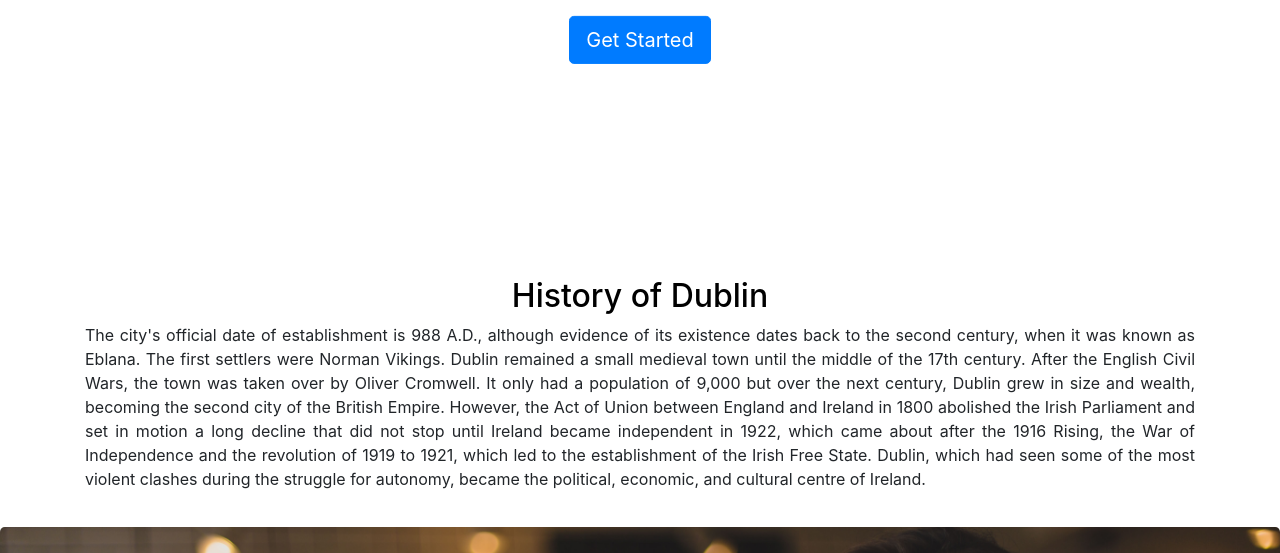
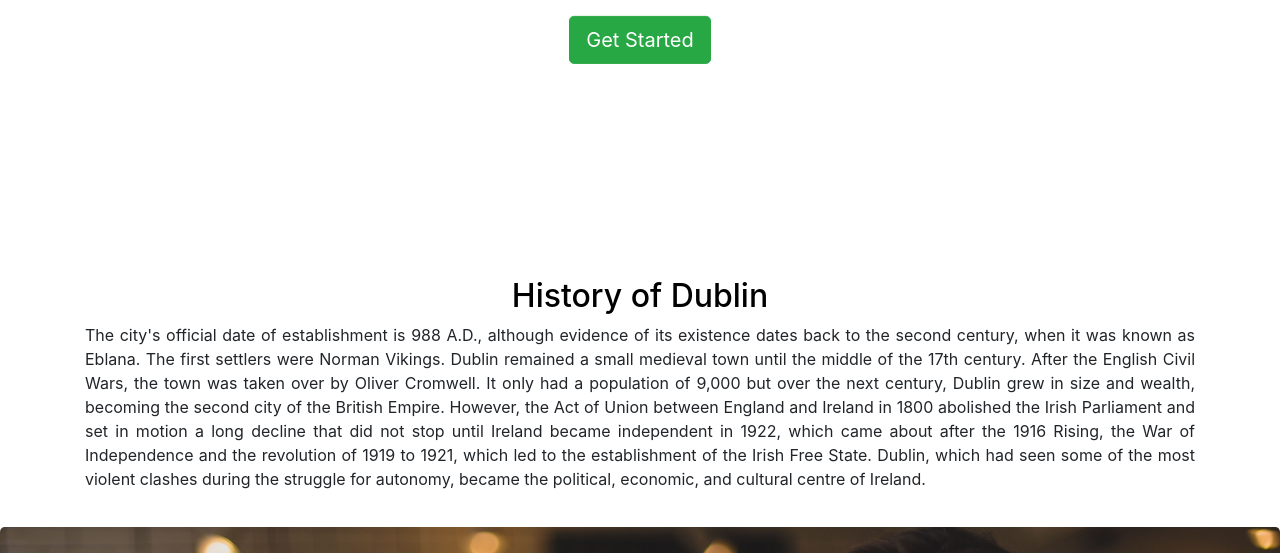
Before and after one commit to Babu-Patel-Portfolio/MS1-Easy-Guide-to-Dublin, a plain HTML site: page index.html in a window 1280 px wide. Shown: the part 547-1100 px from the top of the page. Drawn offline with nearby package versions, Linux system fonts and the light colour scheme.

Commit message:
changed button from primary to success on hero on hero image

```diff
--- a/assets/css/style.css
+++ b/assets/css/style.css
@@ -64,10 +64,8 @@ h3 {
 
 /*--------------------------------------------------footer */
 
-
-
 footer  {
-   height: 100px;
+   height:100px;
 }
 
 
--- a/index.html
+++ b/index.html
@@ -65,7 +65,7 @@
             <h1>Easy Guide to Dublin</h1>
             <h2>Enough Information to get you started in this vibrant city</h2>
             <br>
-            <a href="#history" class="btn btn-primary btn-lg">Get Started</a>
+            <a href="#history" class="btn btn-success btn-lg">Get Started</a>
         </div>
     </div>
 
```
